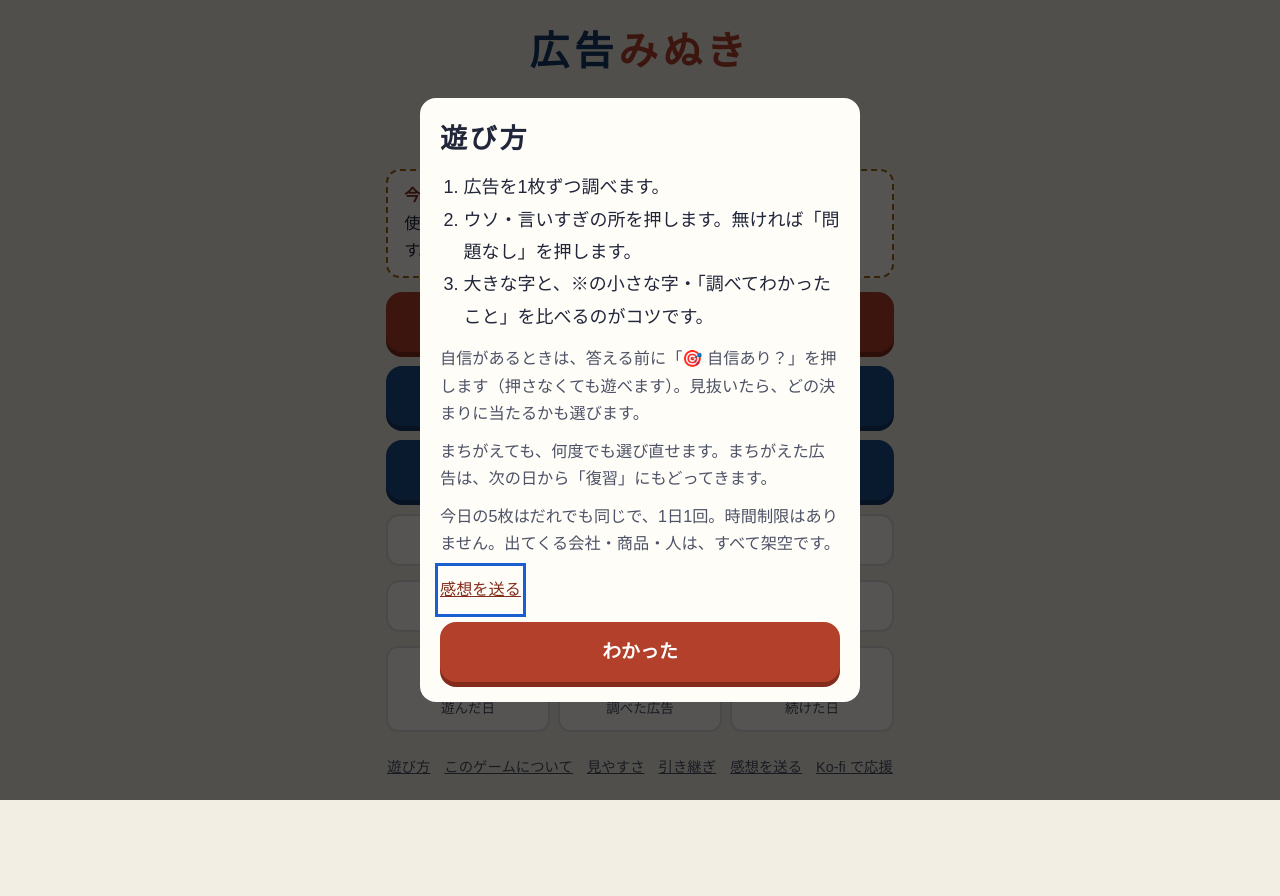
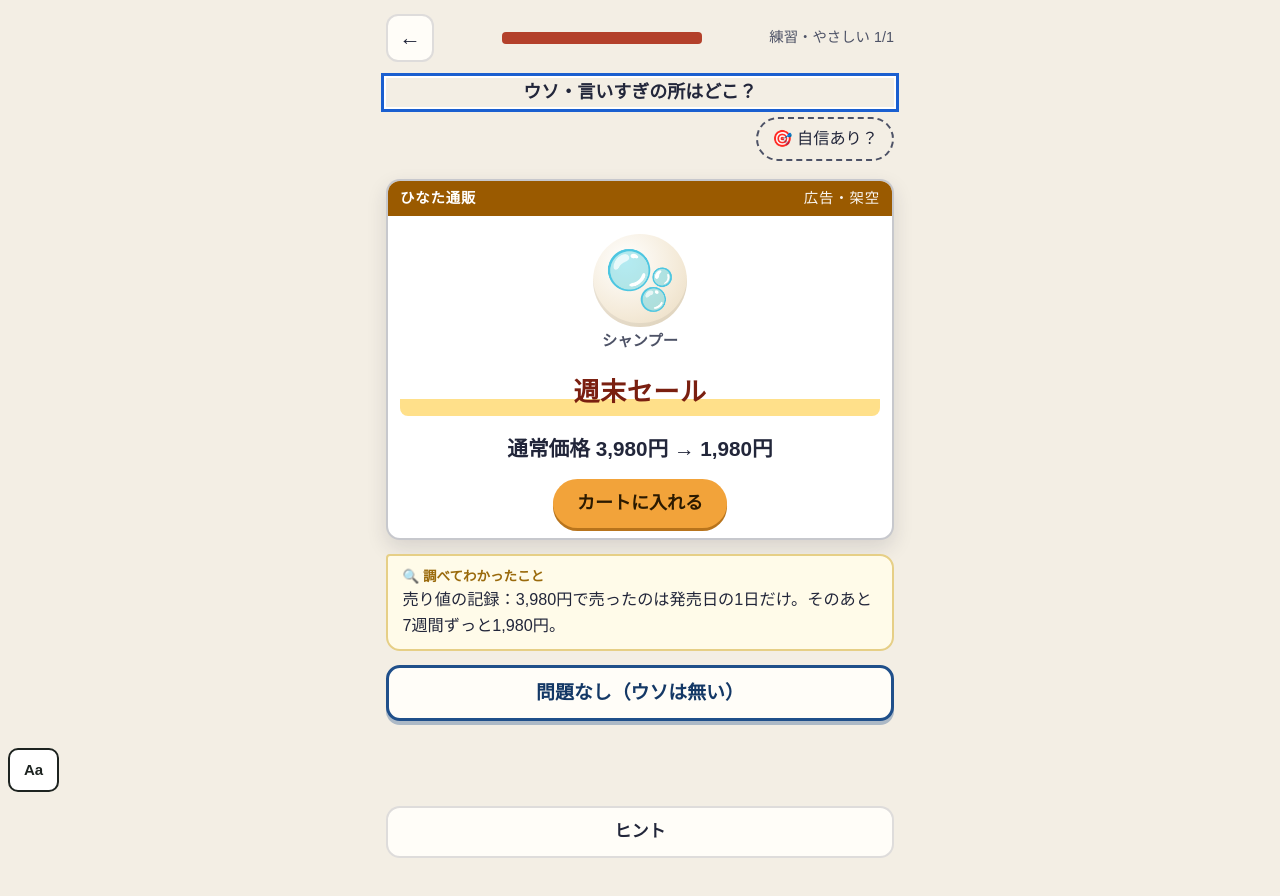
Before and after one commit to satou-aaaaa/kokoku-minuki, a plain HTML site: page index.html in a window 1280 px wide. Drawn offline with Linux system fonts and the light colour scheme.

Commit message:
ひな形の共通部品を写す（shared-workflows 67f7985） (#20)
Co-authored-by: template-sync <41898283+github-actions[bot]@users.noreply.github.com>

```diff
--- a/index.html
+++ b/index.html
@@ -353,7 +353,8 @@ html.a11y-say body{padding-bottom:calc(64px + env(safe-area-inset-bottom,0px))!i
 //      （incidents/2026-11-21-hand-copied-helpers-drift.md）。
 //      あわせて、はじめて遊ぶ人への案内（吹き出し Core.coach）を足した。長い「遊び方」の窓の代わりに、練習の1問を遊びながら
 //      その場で一言ずつ教える（NN/g「Mobile Instructional Overlays」・Andersen ほか CHI 2012「The Impact of Tutorials on Games of Varying Complexity」）。
-//   3: 2026-11-22 吹き出しを出しているあいだ 0.4 秒ごとに場所を測り直す（古い場所に残って押す所を隠すことがあった）。ボタンの字を「案内を閉じる」に
+//   3: 2026-11-22 吹き出しを出しているあいだ 0.4 秒ごとに場所を測り直す（古い場所に残って押す所を隠すことがあった）。ボタンの字を「案内を閉じる」に。
+//      段の wait（その所が出るまで待つ）を足した。全ゲームの「はじめての練習」を sync-template の migrateFirstPlay が足すため
 //   2: 2026-11-22 感想フォームのゲーム名を、渡さなければ題（<title>）から入れる。sync-template が全ゲームを game-core に切り替える（migrateCore）ため
 // 決まり: 外へ通信しない。ゲームの関数の名前（toast・buzz など）は上書きしない（Core.toast などで呼ぶ）。
 (function () {
@@ -439,6 +440,7 @@ html.a11y-say body{padding-bottom:calc(64px + env(safe-area-inset-bottom,0px))!i
   //   sel   …… 吹き出しを付ける所。まだ画面に無いあいだは待つ（ゲームが画面を作り直しても付け直す）
   //   until …… その所が画面に出たら次へ進む（答えた・正解した など）。無ければ sel を押したら次へ
   //   button …… 押すと次へ進むボタンの字（読むだけの吹き出し）
+  //   wait  …… その所が画面に出るまで、この吹き出しは出さずに待つ（答えたあとにだけ「次へ」を指す など）
   //   pos   …… "below"（既定）か "above"。その側に場所が無ければ、ページを少し動かして場所を空ける（読む所を隠さないため）
   // 吹き出しは押す所を隠さない（上か下の空いたほうに出す）。「案内を閉じる」と Esc でいつでもやめられる。
   const coach = (() => {
@@ -473,7 +475,7 @@ html.a11y-say body{padding-bottom:calc(64px + env(safe-area-inset-bottom,0px))!i
       while (steps && i < steps.length && steps[i].until && find(steps[i].until)) i++;
       if (!steps) return;
       if (i >= steps.length) return stop(true);
-      const st = steps[i], el = find(st.sel);
+      const st = steps[i], el = st.wait && !find(st.wait) ? null : find(st.sel);
       if (!el) { box.hidden = true; mark(null); return; }
       box.hidden = false; mark(el);
       const fresh = shown !== i;
@@ -931,7 +933,7 @@ function home() {
   $("go-cal").onclick = () => cal();
   $("go-ach").onclick = achView;
   bindFooter();
-  if (!s.tut) openHow();
+  if (!s.tut) firstPlay();
 }
 function practiceMenu() {
   app.innerHTML = `<header><button class="icon" id="back" aria-label="もどる">←</button><h1>練習<small>今日の記録には入りません（見抜き帳には載ります）</small></h1></header>
@@ -942,6 +944,27 @@ function practiceMenu() {
   document.querySelectorAll(".lv button").forEach((b) => (b.onclick = () => startRun("p", +b.dataset.t)));
   bindFooter(); toTop();
 }
+// first-play:begin（shared-workflows の scripts/sync-template.mjs が足した。直すときはひな形を直す）
+// はじめての人：長い「遊び方」の窓を出さず、点数に入らない練習の1問を遊びながら、吹き出しで一言ずつ教える（game-core の Core.coach）。
+// 「見た」は始めたその場で残す（途中でやめても、次からはふつうに始まる。くわしい遊び方はいつでもいちばん下の「遊び方」から）
+const FIRST_STEPS = [
+  { sel: "#app h1", button: "やってみる", text: "はじめての方へ：まずは点数に入らない練習の1問です。くわしい遊び方は、いちばん下の「遊び方」にあります。" },
+  { sel: "#next", wait: ".verdict", text: "できました。わけを読んだら、ここを押して進みます。" },
+];
+function firstPlay() {
+  save((s) => { s.tut = true; });
+  // 練習の入り口を開いて、いちばん上（いちばんやさしい）を押す。無ければ前の形（遊び方の窓）にもどす
+  practiceMenu();
+  const b = document.querySelector(".lv button");
+  if (!window.Core || !Core.coach || !b) { home(); return openHow(); }
+  b.click();
+  // 練習は1問だけにする（数を減らしてから描き直す）
+  save((s) => { const r = s.runs && s.runs.p; if (r && Array.isArray(r.list)) r.list = r.list.slice(0, 1); });
+  play();
+  // 案内を閉じた（Esc も）ら、1問の練習の途中経過を残さずにホームへ（ふだんの練習の「続きから」を出さない）
+  Core.coach.start(FIRST_STEPS, { home, onEnd: (done) => { if (done === false) { save((s) => { const r = s.runs && s.runs.p; if (r && !(r.res || []).length) delete s.runs.p; }); home(); } } });
+}
+// first-play:end
 function startRun(mode, opt) {
   const k = todayKey(); let ng = false;
   save((s) => {
```
Also changed, not shown: qa/run.mjs (+5 -4 lines).
